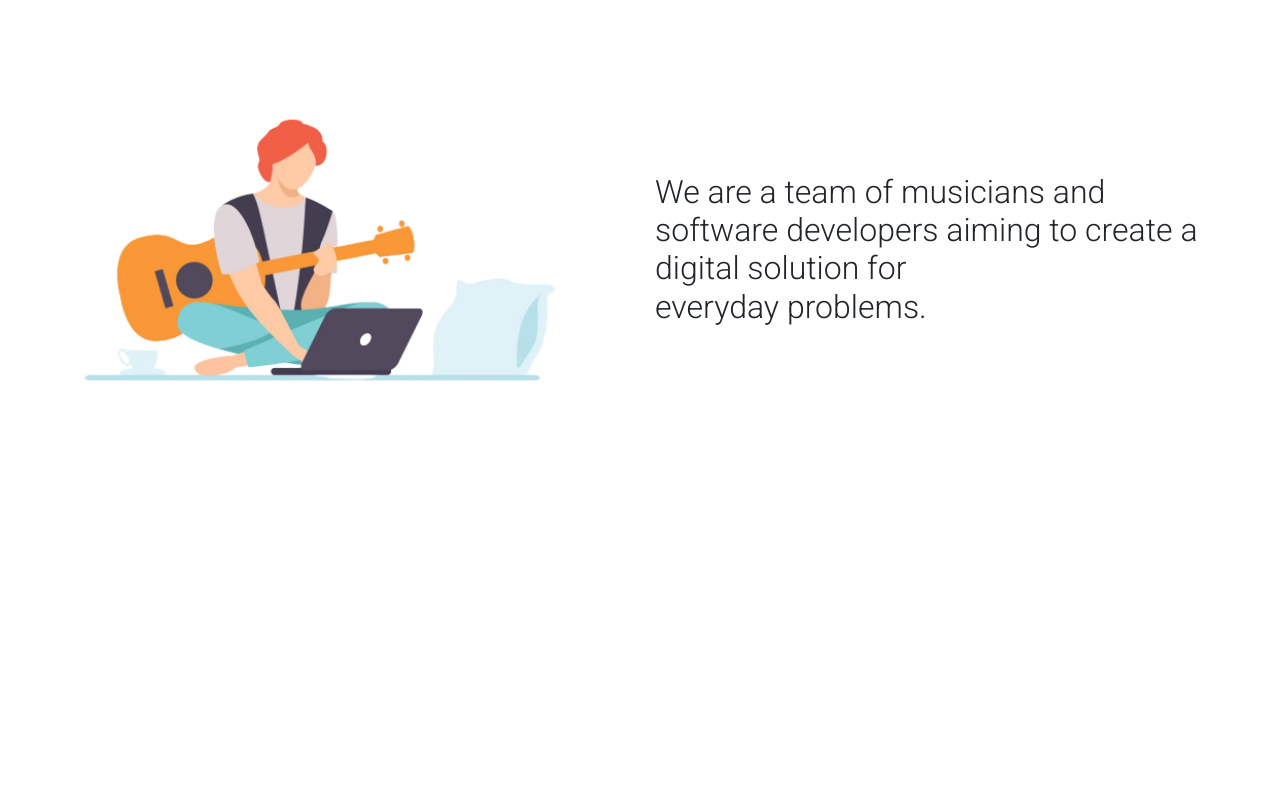
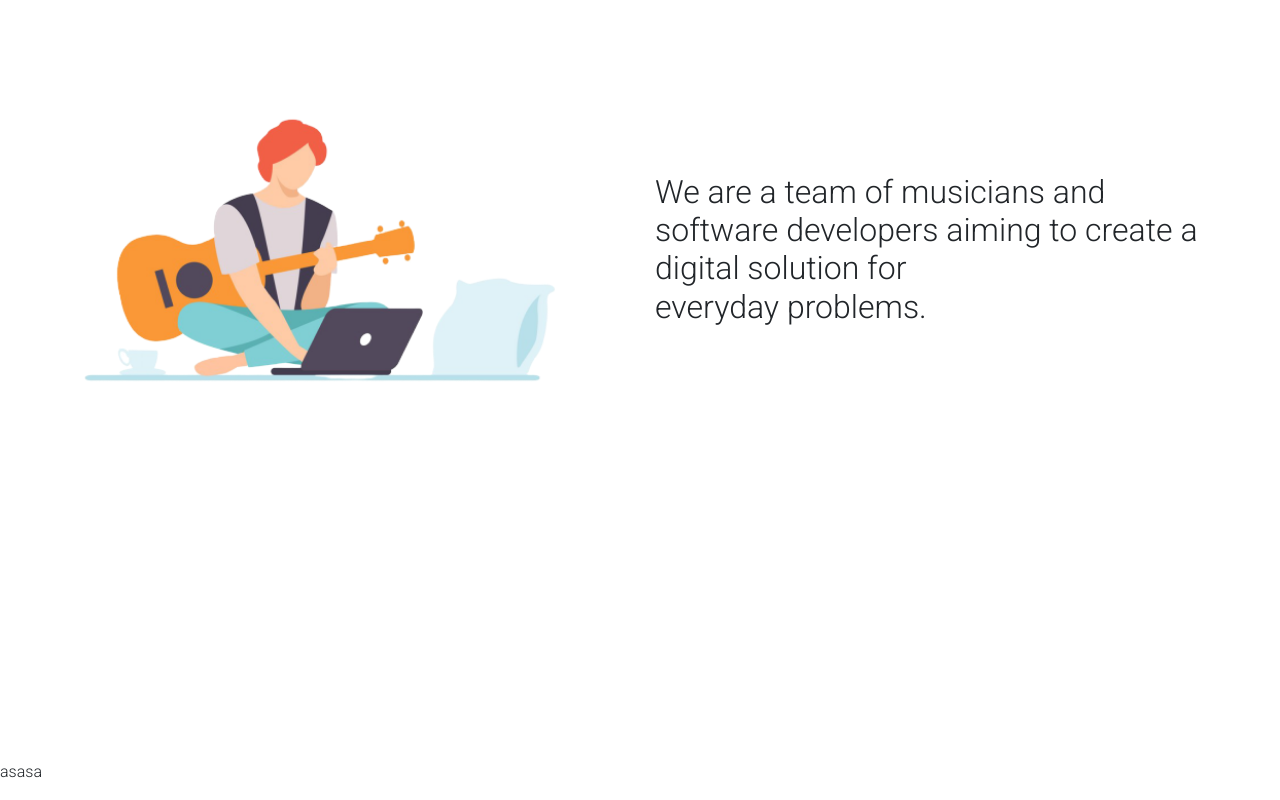
Before and after one commit to namitdoshi/music-streaming-react, a React (Create React App) app: page / in a window 1280 px wide. Shown: the part 745-1545 px from the top of the page. Before the commit the page ends 1505 px from the top, so only its background shows below. Built offline with nearby package versions, Linux system fonts and the light colour scheme; no server answers.

Commit message:
imported inspiration component in home page

```diff
--- a/src/components/inspiration-section/inspiration-section.component.jsx
+++ b/src/components/inspiration-section/inspiration-section.component.jsx
@@ -0,0 +1,10 @@
+import React from 'react'
+
+import "./inspiration-section.styles.scss";
+import guruji from '../../assets/img/guruji3.jpeg'
+
+const Inspiration = ( ) => (
+  <p>asasa</p>
+)
+
+export default Inspiration
--- a/src/pages/home-page/home-page.component.jsx
+++ b/src/pages/home-page/home-page.component.jsx
@@ -2,10 +2,13 @@ import React, { Component } from "react";
 
 import Home from '../../components/home/home.component';
 import AboutUs from '../../components/About-us/About-us.component'
+import Inspiration from '../../components/inspiration-section/inspiration-section.component'
+
 const HomePage = () => (
   <div className='homepage'>
     <Home/>
     <AboutUs/>
+    <Inspiration/>
   </div>
 );
 
```
Also changed, not shown: src/assets/img/guruji3.jpeg (renamed from src/assets/img/guruji3.jfif).
